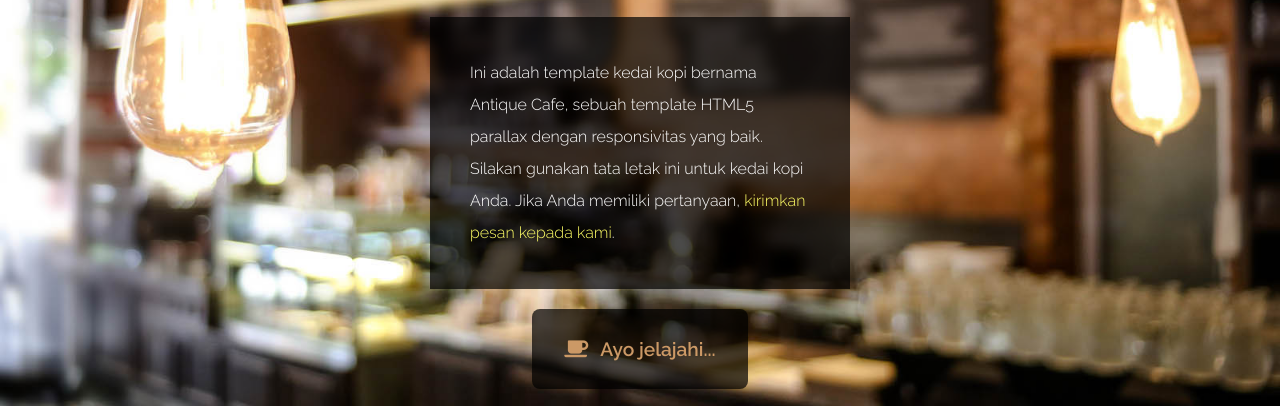
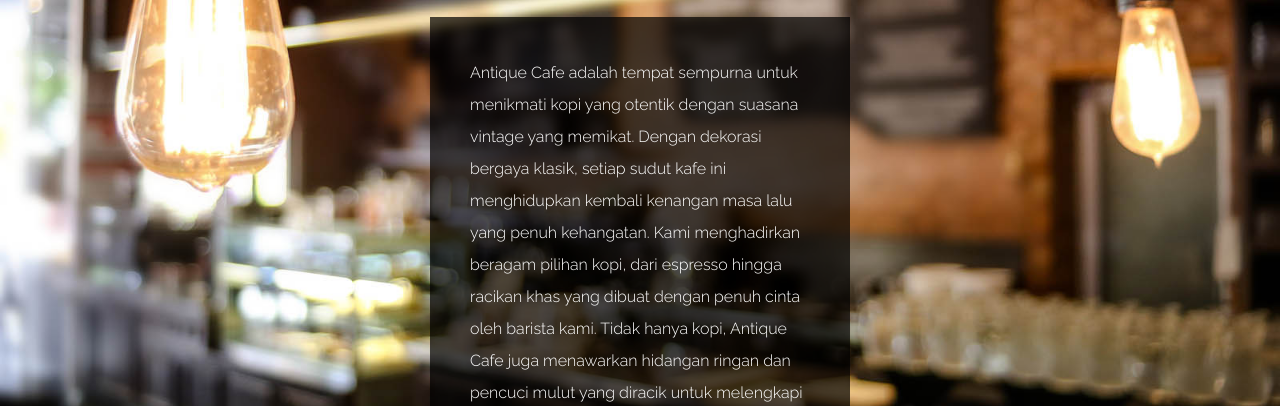
Before and after one commit to dccxcsdc/Antique-Cafe, a plain HTML site: page index.html in a window 1280 px wide. Shown: the part 391-797 px from the top of the page. Drawn offline with nearby package versions, Linux system fonts and the light colour scheme.

Commit message:
Update index.html

```diff
--- a/index.html
+++ b/index.html
@@ -34,8 +34,8 @@
                 </div>
                 <div class="bg-black bg-opacity-70 p-10 mb-5">
                     <p class="text-white leading-8 text-sm font-light">
-                        Ini adalah template kedai kopi bernama Antique Cafe, sebuah template HTML5 parallax dengan responsivitas yang baik.
-                        Silakan gunakan tata letak ini untuk kedai kopi Anda.
+                        Antique Cafe adalah tempat sempurna untuk menikmati kopi yang otentik dengan suasana vintage yang memikat. Dengan dekorasi bergaya klasik, setiap sudut kafe ini menghidupkan kembali kenangan masa lalu yang penuh kehangatan.
+                        Kami menghadirkan beragam pilihan kopi, dari espresso hingga racikan khas yang dibuat dengan penuh cinta oleh barista kami. Tidak hanya kopi, Antique Cafe juga menawarkan hidangan ringan dan pencuci mulut yang diracik untuk melengkapi pengalaman bersantap Anda.
                     	Jika Anda memiliki pertanyaan, <a rel="nofollow" href="https://www.tooplate.com/contact" target="_parent">kirimkan pesan kepada kami</a>. </p>
                 </div>
                 <div class="text-center">
```
